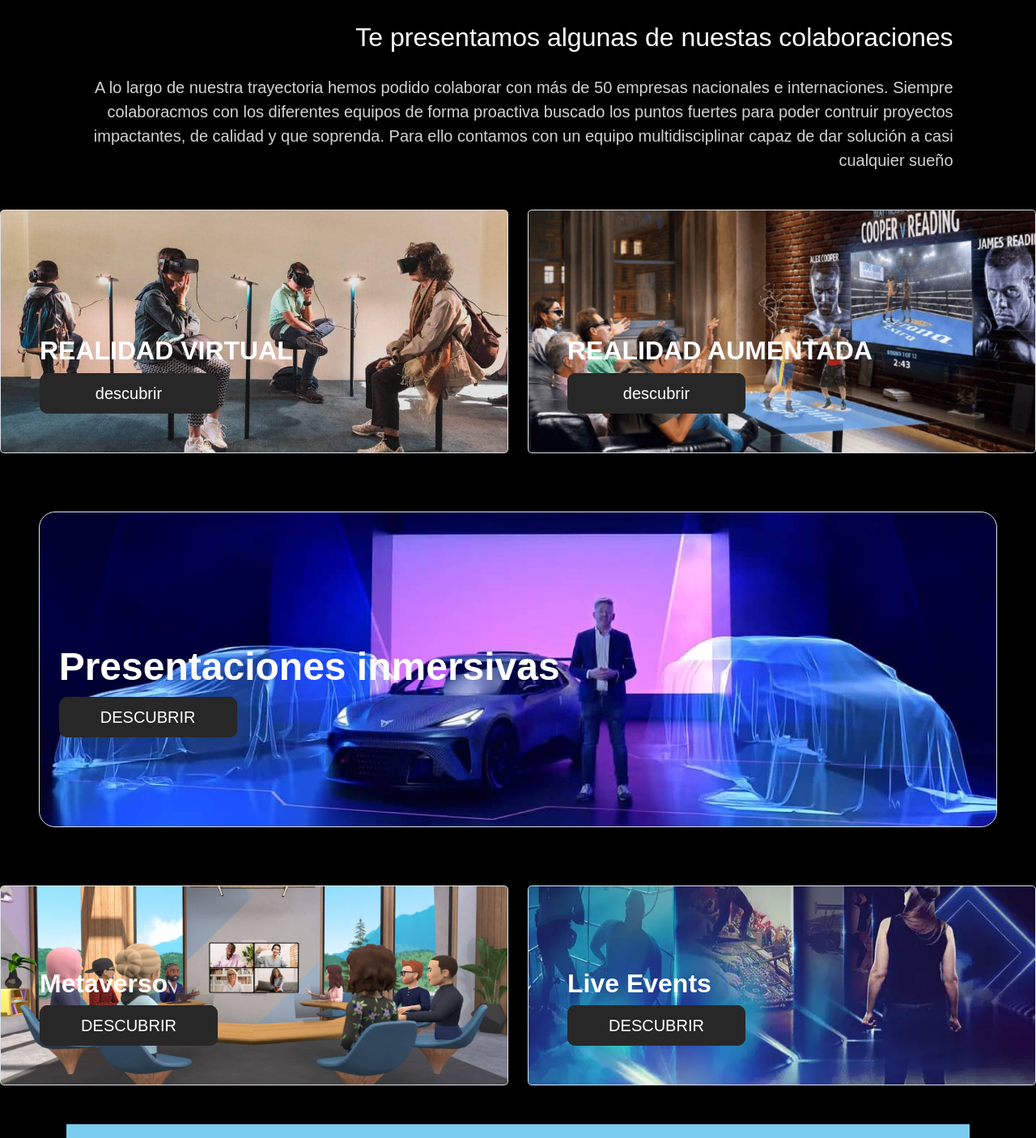
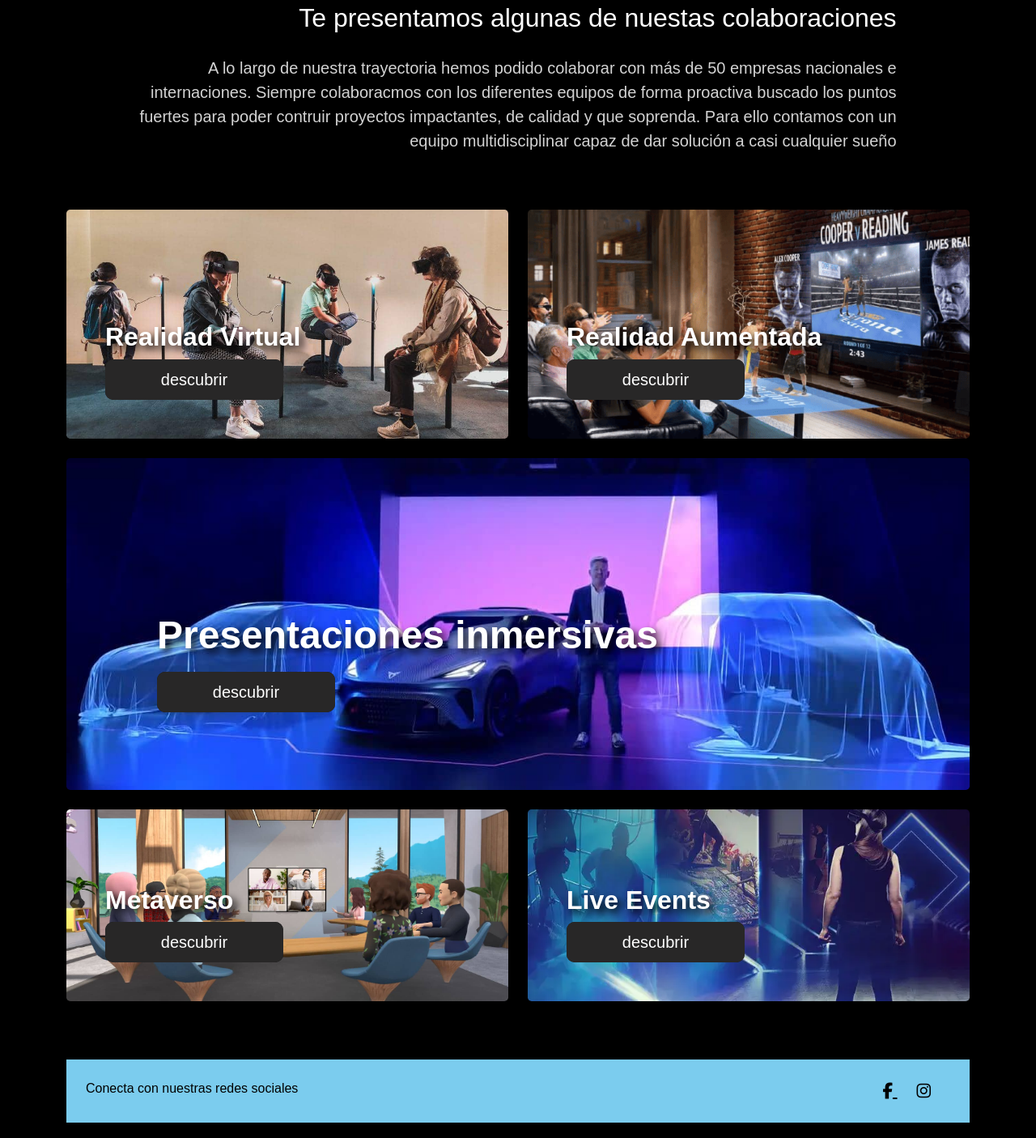
Before and after one commit to yisuscorso/woomkat, a plain HTML site: page pages/proyectos.html in a window 1280 px wide. Shown: the part 334-1740 px from the top of the page at 81% size. Drawn offline with nearby package versions, Linux system fonts and the light colour scheme; files whose address does not match are found by name.

Commit message:
Añado jumbotron en página proyectos

```diff
--- a/pages/proyectos.html
+++ b/pages/proyectos.html
@@ -50,35 +50,12 @@
 
 
 
-
-        <!-- <div class="container">
-            <header class="d-flex flex-wrap justify-content-center py-3 mb-4">
-                <a href="./index.html"
-                    class="d-flex align-items-center mb-3 mb-md-0 me-md-auto text-dark text-decoration-none"><img
-                        src="../img/Logo_woomkat_transparente.png" alt="Logo Woomkat" class="logo" width="100%"
-                        height="30">
-                    <!-- <svg class="bi me-2" width="40" height="32"><use xlink:href="#bootstrap"></use></svg> -->
-        <!-- <span class="fs-4"></span>
-                </a>
-
-                <ul class="nav nav-pills">
-                    <li class="nav-item"><a href="../index.html" class="nav-link" aria-current="page">home</a></li>
-                    <li class="nav-item"><a href="./servicios.html" class="nav-link">servicios</a></li>
-                    <li class="nav-item"><a href="./proyectos.html" class="nav-link active">proyectos</a></li>
-                    <li class="nav-item"><a href="./conocenos.html" class="nav-link">conócenos</a></li>
-                    <li class="nav-item"><a href="./contacto.html" class="nav-link">contacto</a></li>
-                </ul>
-            </header>
-        </div> -->
-
-
-
     <main>
 
         <div class="cabecera-proyectos">
             <h1>PROYECTOS</h1>
         </div>
-        <div class="texto_cabecera">
+        <div class="container texto_cabecera">
             <h2>Te presentamos algunas de nuestas colaboraciones</h2>
             <p>A lo largo de nuestra trayectoria hemos podido colaborar con más de 50 empresas
                 nacionales e internaciones. Siempre colaboracmos con los diferentes equipos
@@ -87,64 +64,61 @@
                 capaz de dar solución a casi cualquier sueño</p><br>
         </div>
 
-        <div class="row align-items-md-stretch bake">
+
+<!-- Work 1 -->
+        <div class="container py-4">
+
+            <div class="row align-items-md-stretch mb-4">
                 <div class="col-md-6">
-                <div class="h-100 p-5 text-white border rounded-3 proyecto1">
-                    <h2>REALIDAD VIRTUAL</h2>
-                    <!-- <p>Swap the background-color utility and add a `.text-*` color utility to mix up the jumbotron look.
-                        Then, mix and match with additional component themes and more.</p> -->
-                    <button class="btn-primary" type="button">descubrir</button>
+                    <div class="h-100 p-5 text-white bg-dark rounded-3 masterwork1">
+                        <h2>Realidad Virtual</h2>
+                        <button class="btn btn-primary" type="button">descubrir</button>
                     </div>
                 </div>
+
+<!-- Work 2 -->
+
                 <div class="col-md-6">
-                <div class="h-100 p-5 text-white border rounded-3 proyecto2">
-                    <h2>REALIDAD AUMENTADA</h2>
-                    <!-- <p>Or, keep it light and add a border for some added definition to the boundaries of your content.
-                        Be sure to look under the hood at the source HTML here as we've adjusted the alignment and
-                        sizing of both column's content for equal-height.</p> -->
-                    <button class="btn-primary" type="button">descubrir</button>
+                    <div class="h-100 p-5 bg-light rounded-3 masterwork2 ">
+                        <h2>Realidad Aumentada</h2>
+                        <button class="btn btn-primary" type="button">descubrir</button>
+                    </div>
+                </div>
+            </div>
+
+<!-- Work 3 -->
+
+            <div class="p-5 mb-4 bg-light rounded-3 masterwork3 mt-auto">
+                <div class="container-fluid py-5">
+                    <h2 class="display-5 fw-bold">Presentaciones inmersivas</h2>
+                    <p class="col-md-8 fs-4"></p>
+                    <button class="btn btn-primary btn-lg" type="button">descubrir</button>
+                </div>
+            </div>
+
+<!-- Work 4 -->
+
+            <div class="row align-items-md-stretch">
+                <div class="col-md-6">
+                    <div class="h-100 p-5 text-white bg-dark rounded-3 masterwork4 ">
+                        <h2>Metaverso</h2>
+                        <button class="btn btn-primary" type="button">descubrir</button>
+                    </div>
+                </div>
+
+<!-- Work 5 -->
+
+                <div class="col-md-6">
+                    <div class="h-100 p-5 bg-light rounded-3 masterwork5">
+                        <h2>Live Events</h2>
+                        <button class="btn btn-primary" type="button">descubrir</button>
                     </div>
                 </div>
             </div>
 
 
-
-        <div class="p-5 mb-4 rounded-3">
-            <div class="container-fluid border text-white py-5 proyecto3">
-                <h2 class="display-5 fw-bold">Presentaciones inmersivas</h2>
-                <!-- <p class="col-md-8 fs-4">Using a series of utilities, you can create this jumbotron, just like the one
-                    in previous versions of Bootstrap. Check out the examples below for how you can remix and restyle it
-                    to your liking.</p> -->
-                <button class="btn-primary" type="button">DESCUBRIR</button>
         </div>
-        </div>
-
-        <div class="row align-items-md-stretch">
-            <div class="col-md-6">
-                <div class="h-100 p-5 text-white border rounded-3 proyecto4">
-                    <h2>Metaverso</h2>
-                    <!-- <p>Swap the background-color utility and add a `.text-*` color utility to mix up the jumbotron look.
-                        Then, mix and match with additional component themes and more.</p> -->
-                    <button class="btn-primary" type="button">DESCUBRIR</button>
-                </div>
-            </div>
-            <div class="col-md-6">
-                <div class="h-100 p-5 text-white border rounded-3 proyecto5">
-                    <h2>Live Events</h2>
-                    <!-- <p>Or, keep it light and add a border for some added definition to the boundaries of your content.
-                        Be sure to look under the hood at the source HTML here as we've adjusted the alignment and
-                        sizing of both column's content for equal-height.</p> -->
-                    <button class="btn-primary" type="button">DESCUBRIR</button>
-                </div>
-            </div>
-        </div>
-
-
-
-
     </main>
-
-
 
 
 
@@ -202,13 +176,15 @@
                                 <a href="./servicios.html" class="text-white text-decoration-none">Realidad Virtual</a>
                             </p>
                             <p>
-                                    <a href="./servicios.html" class="text-white text-decoration-none">Realidad Aumentada</a>
+                                <a href="./servicios.html" class="text-white text-decoration-none">Realidad
+                                    Aumentada</a>
                             </p>
                             <p>
                                 <a href="./servicios.html" class="text-white text-decoration-none">Realidad Mixta</a>
                             </p>
                             <p>
-                                    <a href="./servicios.html" class="text-white text-decoration-none">Web Inmersiva / 3D</a>
+                                <a href="./servicios.html" class="text-white text-decoration-none">Web Inmersiva /
+                                    3D</a>
                             </p>
                         </div>
                         <!-- Grid column -->
@@ -226,10 +202,12 @@
                                 <a href="./FAQS.html" class="text-white text-decoration-none">FAQs</a>
                             </p>
                             <p>
-                                    <a href="./terminos.html" class="text-white text-decoration-none">Términos y condiciones</a>
+                                <a href="./terminos.html" class="text-white text-decoration-none">Términos y
+                                    condiciones</a>
                             </p>
                             <p>
-                                    <a href="./privacidad.html" class="text-white text-decoration-none">Política de privacidad</a>
+                                <a href="./privacidad.html" class="text-white text-decoration-none">Política de
+                                    privacidad</a>
                             </p>
                         </div>
                         <!-- Grid column -->
--- a/style.scss
+++ b/style.scss
@@ -123,6 +123,9 @@ body {
 
     .display-5 {
         padding-top: 90px;
+    }
+    p {
+        text-shadow: 5px 5px 10px black;
     }
 }
 
@@ -317,7 +320,7 @@ body {
 
     h1 {
         font-weight: 900;
-        font-size: 70px;
+        font-size: 50px;
     }
 }
 
@@ -334,9 +337,8 @@ body {
 }
 
 
-.proyecto1 {
+.masterwork1 {
     background-image: url(./img/a_proyecto.jpg);
-    border-radius: 20px;
     background-size: cover;
     background-position: center;
 
@@ -344,12 +346,12 @@ body {
         padding-top: 20%;
         font-size: 40;
         font-weight: 900;
+        text-shadow: 5px 5px 10px black;
     }
 }
 
-.proyecto2 {
+.masterwork2 {
     background-image: url(./img/b2.\ evento.png);
-    border-radius: 20px;
     background-size: cover;
     background-position: center;
 
@@ -357,53 +359,51 @@ body {
         padding-top: 20%;
         font-size: 40;
         font-weight: 900;
+        color: white;
+        text-shadow: 5px 5px 10px black;
     }
 }
 
-.proyecto3 {
+.masterwork3 {
     background-image: url(./img/cb.proyecto.jpg);
-    border-radius: 20px;
-    height: 390px;
     background-size: cover;
     background-position: center;
-    padding-left: 2%;
 
     h2 {
         padding-top: 10%;
         font-size: 40;
         font-weight: 900;
+        color: white;
+        text-shadow: 5px 5px 10px black;
     }
 }
 
 
-.proyecto4 {
+.masterwork4 {
     background-image: url(./img//d.\ proyecto.jpg );
-    border-radius: 20px;
-    height: 390px;
     background-size: cover;
     background-position: center;
-    padding-left: 2%;
 
     h2 {
         padding-top: 10%;
         font-size: 40;
         font-weight: 900;
+        text-shadow: 5px 5px 10px black;
     }
 }
 
 
-.proyecto5 {
+.masterwork5 {
     background-image: url(./img/e.\ proyectp.webp);
-    border-radius: 20px;
-    height: 390px;
     background-size: cover;
     background-position: center;
-    padding-left: 2%;
 
     h2 {
         padding-top: 10%;
         font-size: 40;
         font-weight: 900;
+        color: white;
+        text-shadow: 5px 5px 10px black;
     }
 }
 
```
Also changed, not shown: style.css, 1 other file. Lines whose indentation alone changed are shown as unchanged.
